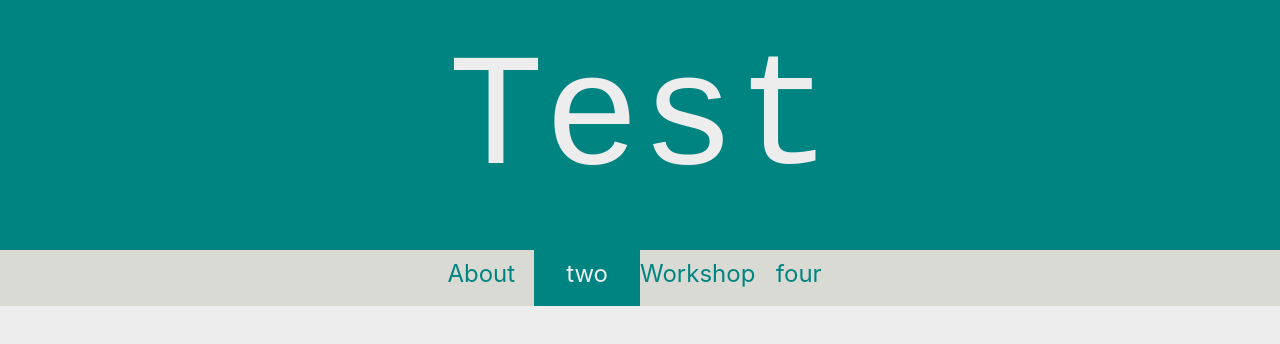
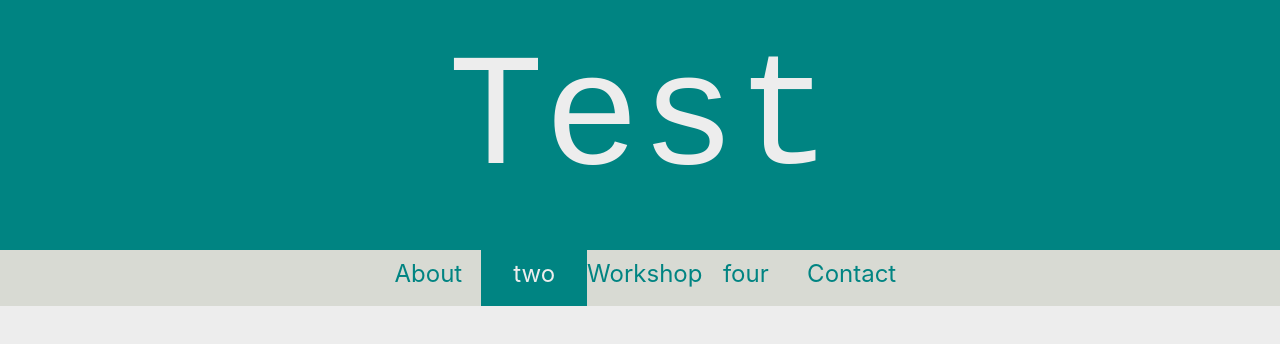
Before and after one commit to lewisdean731/lewisdean-dot-me, a React (Create React App) app: page / in a window 1280 px wide. Shown: the top 344 px of the page. Built offline with nearby package versions, Linux system fonts and the light colour scheme.

Commit message:
Add contact section

```diff
--- a/src/components/UI/Navigation/NavigationItems/NavigationItems.js
+++ b/src/components/UI/Navigation/NavigationItems/NavigationItems.js
@@ -19,6 +19,9 @@ const NavigationItems = props => {
       <NavigationItem clicked={props.clicked} link="#" active={props.active}>
         four
       </NavigationItem>
+      <NavigationItem clicked={props.clicked} link="#" active={props.active}>
+        Contact
+      </NavigationItem>
       <Col md />
     </Row>
   );
```
